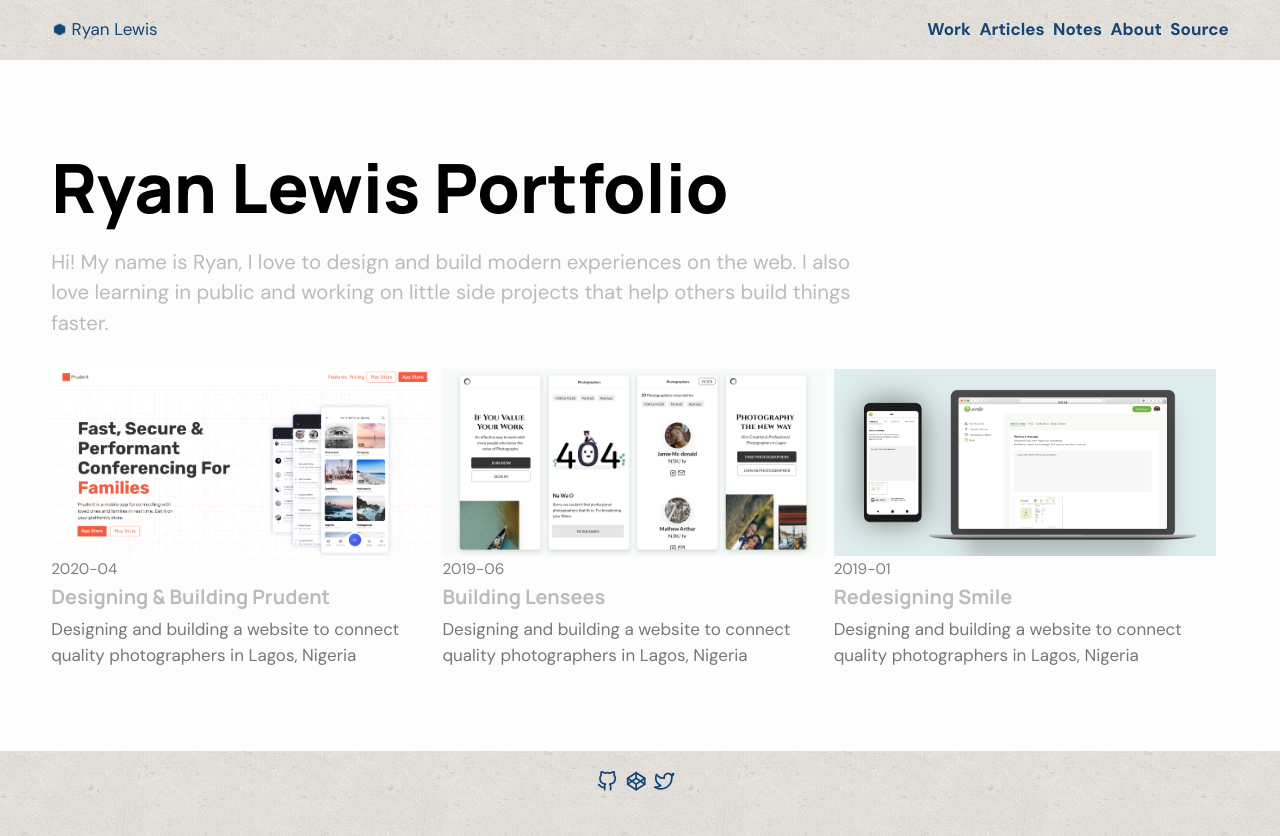
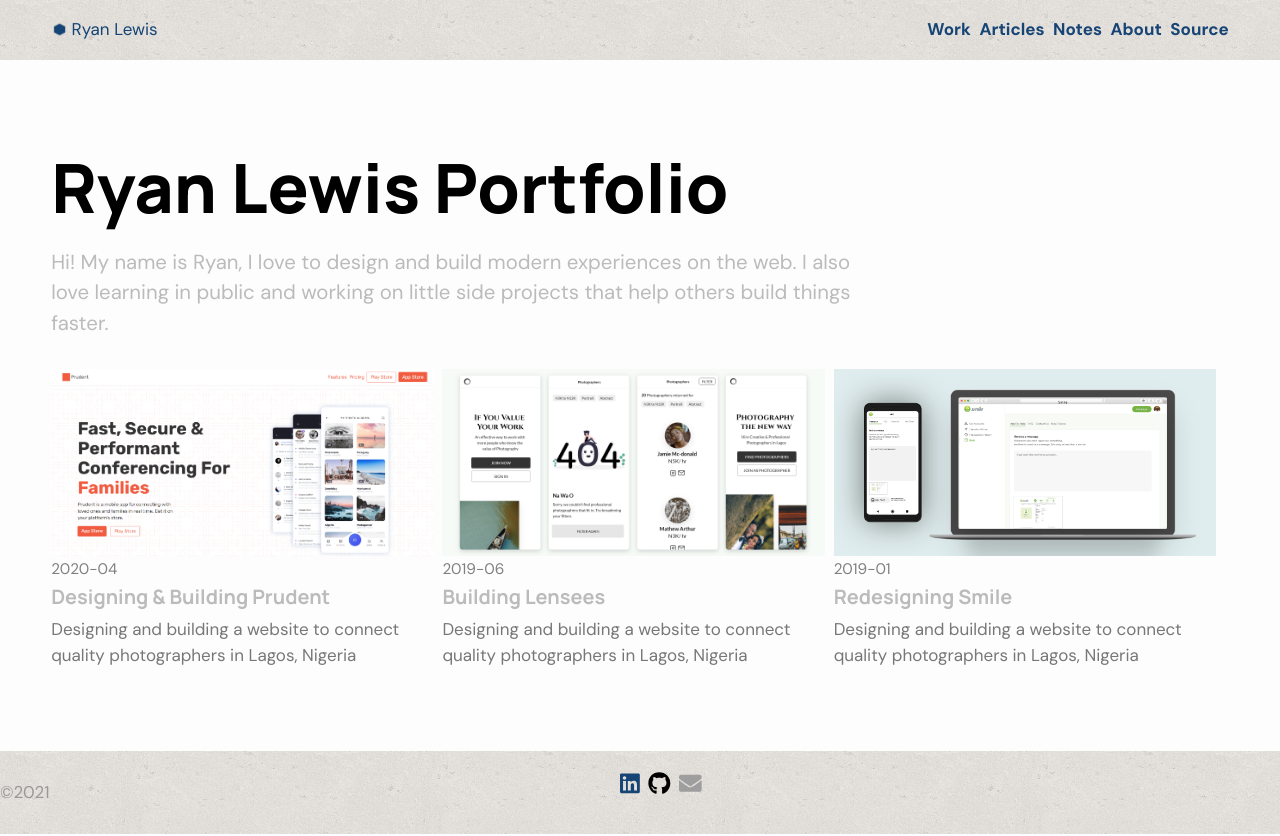
Before and after one commit to rylew2/portfolio-rylew, a Next.js app: page / in a window 1280 px wide. Built offline with nearby package versions, Linux system fonts and the light colour scheme.

Commit message:
icons, add fontawesome package

```diff
--- a/components/footer.tsx
+++ b/components/footer.tsx
@@ -1,68 +1,63 @@
+// import { facebook } from "@fortawesome/free-solid-svg-icons";
+import { faGithub, faLinkedin } from "@fortawesome/free-brands-svg-icons";
+import { faEnvelope } from "@fortawesome/free-solid-svg-icons";
+import { FontAwesomeIcon } from "@fortawesome/react-fontawesome";
 import React from "react";
 import { Container } from "./container";
-import {
-  CodepenIcon,
-  GitHubIcon,
-  StyledFooterSection,
-  TwitterIcon,
-} from "./styles/footer.styles";
+import { StyledFooterSection } from "./styles/footer.styles";
 
 const Footer = () => (
+  <>
     <StyledFooterSection>
       <Container className="footer-container">
+        {/* <FontAwesomeIcon icon={facebook} /> */}
+        <div className="footer-copyright">©{new Date().getFullYear()}</div>
+
         <ul className="footerSocialLinks">
           <li className="footerSocialLink">
             <a
               className="footerLink"
-            href="https://github.com/vickOnRails"
+              href="https://www.linkedin.com/in/ryan-lewis-378657a/"
+              target="_blank"
+              rel="noreferrer noopener"
+              aria-label="linkedin"
+            >
+              <div className="footerIcon linkedin">
+                <FontAwesomeIcon icon={faLinkedin} size="lg" />
+              </div>
+            </a>
+          </li>
+          <li className="footerSocialLink">
+            <a
+              className="footerLink"
+              href="https://www.linkedin.com/in/ryan-lewis-378657a/"
               target="_blank"
               rel="noreferrer noopener"
               aria-label="github"
             >
-            <GitHubIcon />
+              <div className="footerIcon github">
+                <FontAwesomeIcon icon={faGithub} size="lg" />
+              </div>
             </a>
           </li>
 
-        <li className="footerSocialLink">
+          <li className="footerSocialLink envelope">
             <a
               className="footerLink"
-            href="https://codepen.io/Vick_onrails"
+              href="mailto:ryanlewis312@gmail.com"
               target="_blank"
               rel="noreferrer noopener"
-            aria-label="codepen"
+              aria-label="email"
             >
-            <CodepenIcon />
-          </a>
-        </li>
-
-        <li className="footerSocialLink">
-          <a
-            className="footerLink"
-            href="https://twitter.com/vick_onrails"
-            target="_blank"
-            rel="noreferrer noopener"
-            aria-label="twitter"
-          >
-            <TwitterIcon />
+              <div className="footerIcon email envelope">
+                <FontAwesomeIcon icon={faEnvelope} size="lg" />
+              </div>
             </a>
           </li>
         </ul>
       </Container>
-    {/*
-    <Container>
-      <p className="about-site">
-        Built by{" "}
-        <a
-          href="https://twitter.com/vick_OnRails"
-          target="_blank"
-          rel="noreferrer noopener"
-        >
-          @vick_onrails
-        </a>
-        . With NextJS, TypeScript Emotion and Vercel.
-      </p>
-    </Container> */}
     </StyledFooterSection>
+  </>
 );
 
 export default Footer;
--- a/components/styles/footer.styles.ts
+++ b/components/styles/footer.styles.ts
@@ -12,6 +12,105 @@ export const StyledFooterSection = styled.footer`
 
     padding: 20px 0px;
   }
+
+  /* .footerIcon {
+    box-shadow: 1px 1px 3px hsl(0deg 0% 0% / 40%);
+    color: hsl(0, 0%, 100%);
+    &.linkedin {
+      color: #154475;
+      &.hover {
+        color: black;
+      }
+    }
+  } */
+
+  .linkedin:hover,
+  .github:hover,
+  .envelope:hover {
+    color: hsl(0, 0%, 100%);
+  }
+
+  /* Facebook*/
+  .facebook {
+    color: hsl(221, 44%, 41%);
+    border-color: hsl(221, 44%, 41%);
+    background: #f8f8fb;
+  }
+
+  .facebook:hover {
+    background-color: hsl(221, 44%, 41%);
+  }
+
+  /*End Facebook*/
+
+  /* LinkedIn*/
+  .linkedin {
+    /* color: #0e78aa; */
+    color: #154475;
+    border-color: hsl(199, 85%, 36%);
+    /* background: white; */
+  }
+
+  .linkedin:hover {
+    background-color: hsl(199, 85%, 36%);
+  }
+  /* End LinkedIn*/
+
+  /* Github */
+  .github {
+    color: #000000;
+    border-color: hsl(221, 44%, 41%);
+    /* background: white; */
+  }
+
+  .github:hover {
+    background-color: #4078c0;
+  }
+  /* Github */
+
+  /* Mail */
+  .envelope {
+    color: #9e9e9e;
+    /* background: white; */
+    border-color: hsl(221, 44%, 41%);
+  }
+
+  .envelope:hover {
+    background-color: hsla(231, 8%, 50%, 1);
+  }
+  /* Mail */
+
+  .screen-reader {
+    position: absolute;
+    left: -9999px;
+    top: -9999px;
+  }
+
+  .shadow .tab {
+    background: none;
+  }
+
+  .shadow .circle {
+    box-shadow: 1px 1px 3px hsla(0, 0%, 0%, 0.4);
+  }
+
+  .shadow .facebook,
+  .shadow .twitter,
+  .shadow .google-plus,
+  .shadow .linkedin,
+  .shadow .vimeo,
+  .shadow .github,
+  .shadow .envelope {
+    border-color: hsl(0, 0%, 100%) !important;
+    border: none;
+    padding: 0px;
+    height: 21px;
+    width: 23px;
+  }
+
+  /* .footerIcon:hover {
+    color: #0866c2;
+  } */
 
   .footerSocialLinks {
     display: flex;
--- a/package.json
+++ b/package.json
@@ -10,6 +10,11 @@
   "dependencies": {
     "@emotion/core": "^10.0.35",
     "@emotion/styled": "^10.0.27",
+    "@fortawesome/fontawesome-svg-core": "^1.2.35",
+    "@fortawesome/free-brands-svg-icons": "^5.15.3",
+    "@fortawesome/free-regular-svg-icons": "^5.15.3",
+    "@fortawesome/free-solid-svg-icons": "^5.15.3",
+    "@fortawesome/react-fontawesome": "^0.1.14",
     "@types/uuid": "^8.3.0",
     "gray-matter": "^4.0.2",
     "next": "^10.0.1",
```
Also changed, not shown: 1 other file (tests, documents, lock files or other folders). Lines whose indentation alone changed are shown as unchanged.
